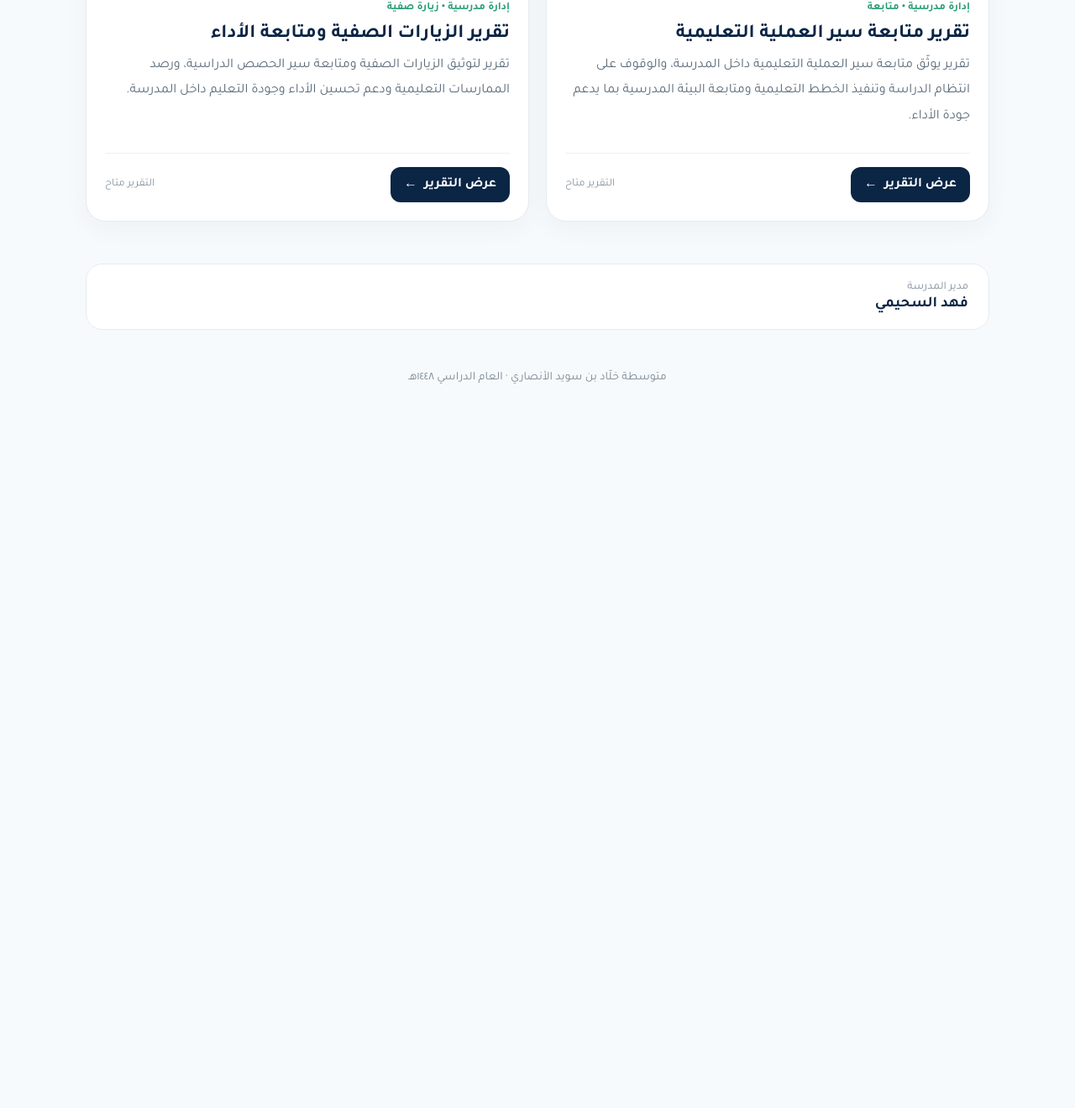
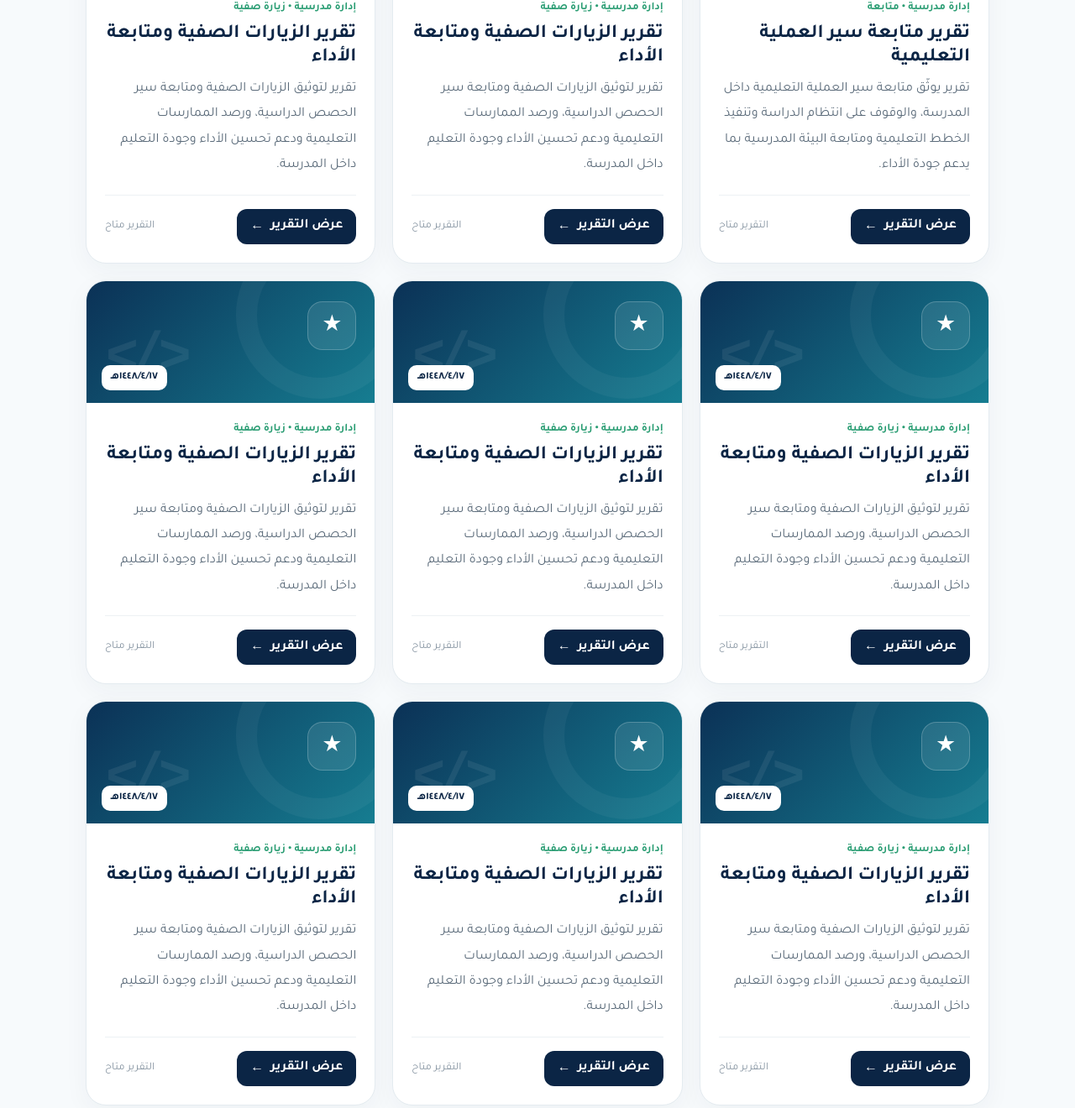
Before and after one commit to khalladbinswede/sch, a plain HTML site: page index.html in a window 1280 px wide. Shown: the part 564-1884 px from the top of the page at 84% size. Before the commit the page ends 1047 px from the top, so only its background shows below. Drawn offline with Linux system fonts and the light colour scheme.

Commit message:
Add files via upload

```diff
--- a/index.html
+++ b/index.html
@@ -1,7 +1,7 @@
-<!doctype html>
-<html lang="ar" dir="rtl">
-<head>
-<meta charset="utf-8"><meta name="viewport" content="width=device-width,initial-scale=1">
+<!DOCTYPE html>
+<!-- saved from url=(0038)https://khalladbinswede.github.io/sch/ -->
+<html lang="ar" dir="rtl"><head><meta http-equiv="Content-Type" content="text/html; charset=UTF-8">
+<meta name="viewport" content="width=device-width,initial-scale=1">
 <title>تقارير مدير المدرسة | متوسطة خلّاد بن سويد الأنصاري</title>
 <style>
 @import url('https://fonts.googleapis.com/css2?family=Tajawal:wght@400;500;700;800&display=swap');
@@ -36,11 +36,11 @@ footer{text-align:center;padding:24px;color:#788794;font-size:14px}
 <section class="hero">
 <div class="top"><div class="brand"><div class="school-logo" aria-label="شعار المدرسة">
 <svg viewBox="0 0 120 120" xmlns="http://www.w3.org/2000/svg" role="img">
- <circle cx="60" cy="22" r="7" fill="none" stroke="#70e0bd" stroke-width="5"/>
- <path d="M60 91C49 76 36 70 20 71V40c17-1 30 5 40 18" fill="none" stroke="#ffffff" stroke-width="5" stroke-linecap="round" stroke-linejoin="round"/>
- <path d="M60 91c11-15 24-21 40-20V40c-17-1-30 5-40 18" fill="none" stroke="#70e0bd" stroke-width="5" stroke-linecap="round" stroke-linejoin="round"/>
- <path d="M60 58v33" fill="none" stroke="#55b8e8" stroke-width="4" stroke-linecap="round"/>
- <path d="M31 84c12 0 21 3 29 10M89 84c-12 0-21 3-29 10" fill="none" stroke="#55b8e8" stroke-width="3.5" stroke-linecap="round"/>
+ <circle cx="60" cy="22" r="7" fill="none" stroke="#70e0bd" stroke-width="5"></circle>
+ <path d="M60 91C49 76 36 70 20 71V40c17-1 30 5 40 18" fill="none" stroke="#ffffff" stroke-width="5" stroke-linecap="round" stroke-linejoin="round"></path>
+ <path d="M60 91c11-15 24-21 40-20V40c-17-1-30 5-40 18" fill="none" stroke="#70e0bd" stroke-width="5" stroke-linecap="round" stroke-linejoin="round"></path>
+ <path d="M60 58v33" fill="none" stroke="#55b8e8" stroke-width="4" stroke-linecap="round"></path>
+ <path d="M31 84c12 0 21 3 29 10M89 84c-12 0-21 3-29 10" fill="none" stroke="#55b8e8" stroke-width="3.5" stroke-linecap="round"></path>
 </svg></div><div><b>متوسطة خلّاد بن سويد الأنصاري</b><small>تقارير مدير المدرسة</small></div></div><div class="year">العام الدراسي ١٤٤٨هـ</div></div>
 <div class="hero-content"><div class="kicker"><span class="dot"></span> منصة تقارير مدير المدرسة</div><p>نافذة رقمية تستعرض تقارير مدير المدرسة وتوثّق الأعمال والإنجازات المدرسية خلال العام الدراسي.</p></div>
 </section>
@@ -49,13 +49,56 @@ footer{text-align:center;padding:24px;color:#788794;font-size:14px}
 <div class="heading"><h2>تقارير مدير المدرسة</h2><p>استعرض التقارير والأعمال المدرسية المنشورة</p></div>
 <div class="grid" id="cards"><article class="card"><div class="visual"><div class="icon">⌘</div><div class="date">١٤٤٨/٤/١٠هـ</div></div>
 <div class="content"><span class="tag">إدارة مدرسية • متابعة</span><h3>تقرير متابعة سير العملية التعليمية</h3><p class="desc">تقرير يوثّق متابعة سير العملية التعليمية داخل المدرسة، والوقوف على انتظام الدراسة وتنفيذ الخطط التعليمية ومتابعة البيئة المدرسية بما يدعم جودة الأداء.</p>
-<div class="actions"><a class="btn" href="https://example.com" target="_blank" rel="noopener">عرض التقرير <span>←</span></a><span class="status">التقرير متاح</span></div></div></article>
+<div class="actions"><a class="btn" href="https://example.com/" target="_blank" rel="noopener">عرض التقرير <span>←</span></a><span class="status">التقرير متاح</span></div></div></article>
 <article class="card">
 <div class="visual"><div class="icon">★</div><div class="date">١٤٤٨/٤/١٧هـ</div></div>
 <div class="content"><span class="tag">إدارة مدرسية • زيارة صفية</span><h3>تقرير الزيارات الصفية ومتابعة الأداء</h3>
 <p class="desc">تقرير لتوثيق الزيارات الصفية ومتابعة سير الحصص الدراسية، ورصد الممارسات التعليمية ودعم تحسين الأداء وجودة التعليم داخل المدرسة.</p>
 <div class="actions"><a class="btn" href="https://example.com/activity-2" target="_blank" rel="noopener">عرض التقرير <span>←</span></a><span class="status">التقرير متاح</span></div>
-</div></article></div>
+</div></article>
+<article class="card">
+<div class="visual"><div class="icon">★</div><div class="date">١٤٤٨/٤/١٧هـ</div></div>
+<div class="content"><span class="tag">إدارة مدرسية • زيارة صفية</span><h3>تقرير الزيارات الصفية ومتابعة الأداء</h3>
+<p class="desc">تقرير لتوثيق الزيارات الصفية ومتابعة سير الحصص الدراسية، ورصد الممارسات التعليمية ودعم تحسين الأداء وجودة التعليم داخل المدرسة.</p>
+<div class="actions"><a class="btn" href="https://example.com/activity-2" target="_blank" rel="noopener">عرض التقرير <span>←</span></a><span class="status">التقرير متاح</span></div>
+</div></article>
+<article class="card">
+<div class="visual"><div class="icon">★</div><div class="date">١٤٤٨/٤/١٧هـ</div></div>
+<div class="content"><span class="tag">إدارة مدرسية • زيارة صفية</span><h3>تقرير الزيارات الصفية ومتابعة الأداء</h3>
+<p class="desc">تقرير لتوثيق الزيارات الصفية ومتابعة سير الحصص الدراسية، ورصد الممارسات التعليمية ودعم تحسين الأداء وجودة التعليم داخل المدرسة.</p>
+<div class="actions"><a class="btn" href="https://example.com/activity-2" target="_blank" rel="noopener">عرض التقرير <span>←</span></a><span class="status">التقرير متاح</span></div>
+</div></article>
+<article class="card">
+<div class="visual"><div class="icon">★</div><div class="date">١٤٤٨/٤/١٧هـ</div></div>
+<div class="content"><span class="tag">إدارة مدرسية • زيارة صفية</span><h3>تقرير الزيارات الصفية ومتابعة الأداء</h3>
+<p class="desc">تقرير لتوثيق الزيارات الصفية ومتابعة سير الحصص الدراسية، ورصد الممارسات التعليمية ودعم تحسين الأداء وجودة التعليم داخل المدرسة.</p>
+<div class="actions"><a class="btn" href="https://example.com/activity-2" target="_blank" rel="noopener">عرض التقرير <span>←</span></a><span class="status">التقرير متاح</span></div>
+</div></article>
+<article class="card">
+<div class="visual"><div class="icon">★</div><div class="date">١٤٤٨/٤/١٧هـ</div></div>
+<div class="content"><span class="tag">إدارة مدرسية • زيارة صفية</span><h3>تقرير الزيارات الصفية ومتابعة الأداء</h3>
+<p class="desc">تقرير لتوثيق الزيارات الصفية ومتابعة سير الحصص الدراسية، ورصد الممارسات التعليمية ودعم تحسين الأداء وجودة التعليم داخل المدرسة.</p>
+<div class="actions"><a class="btn" href="https://example.com/activity-2" target="_blank" rel="noopener">عرض التقرير <span>←</span></a><span class="status">التقرير متاح</span></div>
+</div></article>
+<article class="card">
+<div class="visual"><div class="icon">★</div><div class="date">١٤٤٨/٤/١٧هـ</div></div>
+<div class="content"><span class="tag">إدارة مدرسية • زيارة صفية</span><h3>تقرير الزيارات الصفية ومتابعة الأداء</h3>
+<p class="desc">تقرير لتوثيق الزيارات الصفية ومتابعة سير الحصص الدراسية، ورصد الممارسات التعليمية ودعم تحسين الأداء وجودة التعليم داخل المدرسة.</p>
+<div class="actions"><a class="btn" href="https://example.com/activity-2" target="_blank" rel="noopener">عرض التقرير <span>←</span></a><span class="status">التقرير متاح</span></div>
+</div></article>
+<article class="card">
+<div class="visual"><div class="icon">★</div><div class="date">١٤٤٨/٤/١٧هـ</div></div>
+<div class="content"><span class="tag">إدارة مدرسية • زيارة صفية</span><h3>تقرير الزيارات الصفية ومتابعة الأداء</h3>
+<p class="desc">تقرير لتوثيق الزيارات الصفية ومتابعة سير الحصص الدراسية، ورصد الممارسات التعليمية ودعم تحسين الأداء وجودة التعليم داخل المدرسة.</p>
+<div class="actions"><a class="btn" href="https://example.com/activity-2" target="_blank" rel="noopener">عرض التقرير <span>←</span></a><span class="status">التقرير متاح</span></div>
+</div></article>
+<article class="card">
+<div class="visual"><div class="icon">★</div><div class="date">١٤٤٨/٤/١٧هـ</div></div>
+<div class="content"><span class="tag">إدارة مدرسية • زيارة صفية</span><h3>تقرير الزيارات الصفية ومتابعة الأداء</h3>
+<p class="desc">تقرير لتوثيق الزيارات الصفية ومتابعة سير الحصص الدراسية، ورصد الممارسات التعليمية ودعم تحسين الأداء وجودة التعليم داخل المدرسة.</p>
+<div class="actions"><a class="btn" href="https://example.com/activity-2" target="_blank" rel="noopener">عرض التقرير <span>←</span></a><span class="status">التقرير متاح</span></div>
+</div></article>
+</div>
 <div class="empty" id="none">لا توجد نتائج مطابقة لبحثك.</div>
 </main>
 <section class="credits"><div class="creditbox" style="grid-template-columns:1fr"><div class="credit"><small>مدير المدرسة</small><strong>فهد السحيمي</strong></div></div></section>
```
